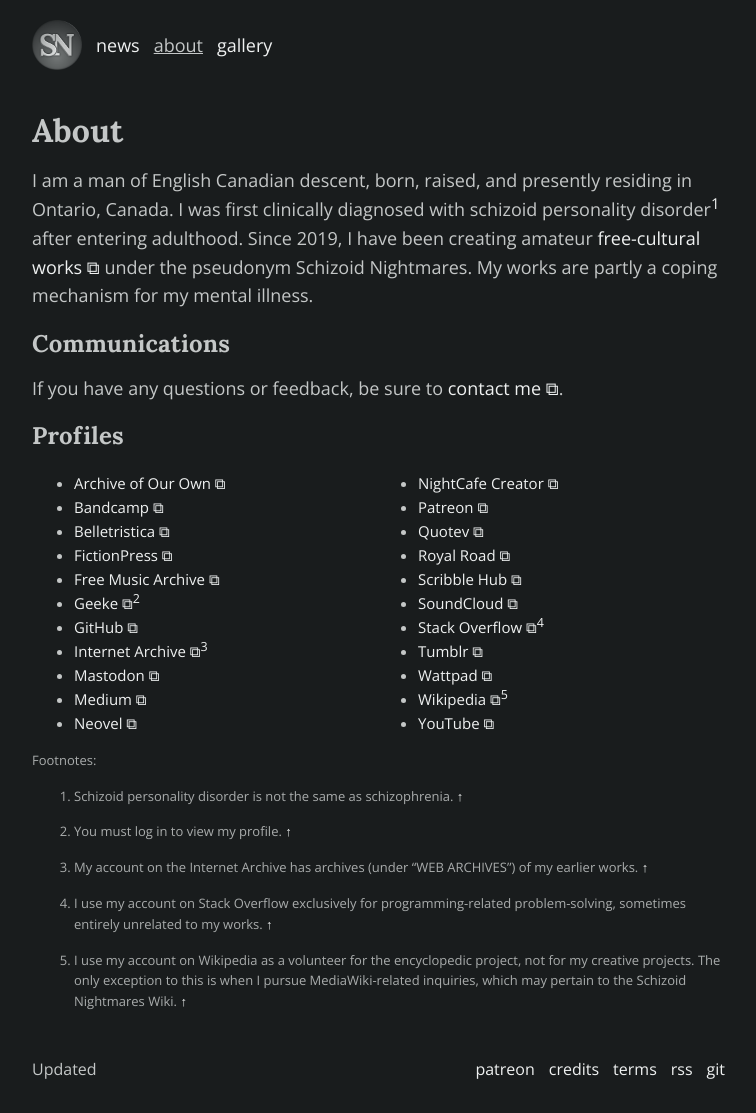
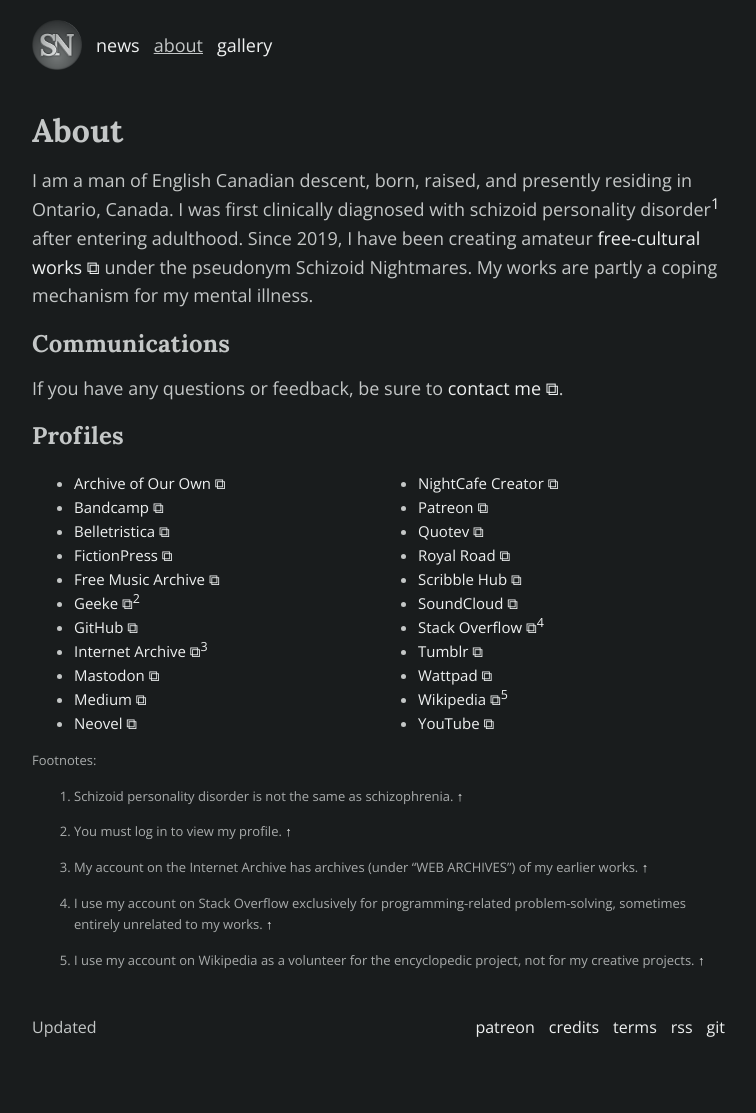
Before and after one commit to schizoidnightmares/schizoidnightmares.com, a Jekyll site: the page built from about.md, in a window 1280 px wide. Shown: the whole page, without its empty margins (258-1014 px from the left). Built offline with Jekyll 4.4.1, drawn with Linux system fonts in a browser that asks for light colours; after the commit the page ends 1071 px from its top, so only the background shows below that.

Commit message:
updating

```diff
--- a/about.md
+++ b/about.md
@@ -39,4 +39,4 @@
 [^2]: You must log in to view my profile.
 [^3]: My account on the Internet Archive has archives (under "WEB ARCHIVES") of my earlier works.
 [^4]: I use my account on Stack Overflow exclusively for programming-related problem-solving, sometimes entirely unrelated to my works.
-[^5]: I use my account on Wikipedia as a volunteer for the encyclopedic project, not for my creative projects. The only exception to this is when I pursue MediaWiki-related inquiries, which may pertain to the Schizoid Nightmares Wiki.
+[^5]: I use my account on Wikipedia as a volunteer for the encyclopedic project, not for my creative projects.
```
